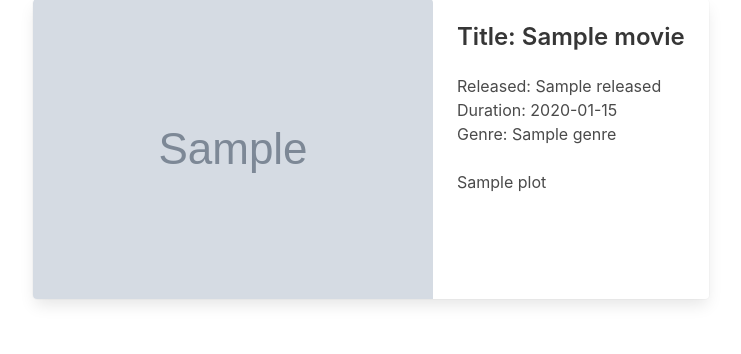
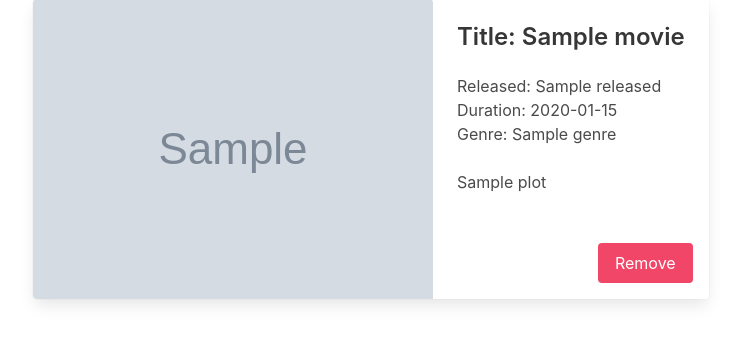
Before and after one commit to sjokkateer/movie_watch_list, a Django app: template mysite/movies/templates/movies/favorite.html in a window 1280 px wide. Shown: the part 93-447 px from the top of the page, without its empty margins (19-760 px from the left). Run offline with Django 3.2, Linux system fonts and the light colour scheme; a user stored in the database is signed in; tables that the repository leaves empty hold one stand-in row (values such as "Sample post"); the template is opened without the code that fills it: most values are stand-ins (such as "Sample title", 1, 10 or a date in 2020); grey boxes marked "Sample" are stand-in pictures; some libraries are stand-ins or nearby versions.

Commit message:
MOVIES WATCH LIST: Add functionality to remove

```diff
--- /dev/null
+++ b/mysite/movies/templates/movies/movie-to-remove.html
@@ -0,0 +1,13 @@
+{% extends 'movies/movie.html' %}
+
+{% block addition %}
+{% if user.is_authenticated %}
+<div style="position: absolute; right: 0; bottom: 0; padding: 1.0rem">
+    <form action="{% url 'movies:remove' %}" method="post">
+        {% csrf_token %}
+        <input type="hidden" name="id" value="{{ movie.imdbID }}">
+        <input class="button is-danger" type="submit" value="Remove">
+    </form>
+</div>
+{% endif %}
+{% endblock %}
--- a/mysite/movies/templates/movies/movie-watch-list.html
+++ b/mysite/movies/templates/movies/movie-watch-list.html
@@ -1 +1 @@
-{% extends 'movies/movie.html' %}
+{% extends 'movies/movie-to-remove.html' %}
--- a/mysite/movies/urls.py
+++ b/mysite/movies/urls.py
@@ -7,4 +7,5 @@ urlpatterns = [
     path('', views.index, name='index'),
     path('search', views.search, name='search'),
     path('favorite', views.favorite, name='favorite'),
+    path('remove', views.remove, name='remove'),
 ]
```
Also changed, not shown: mysite/movies/views.py (+14 -0 lines).
